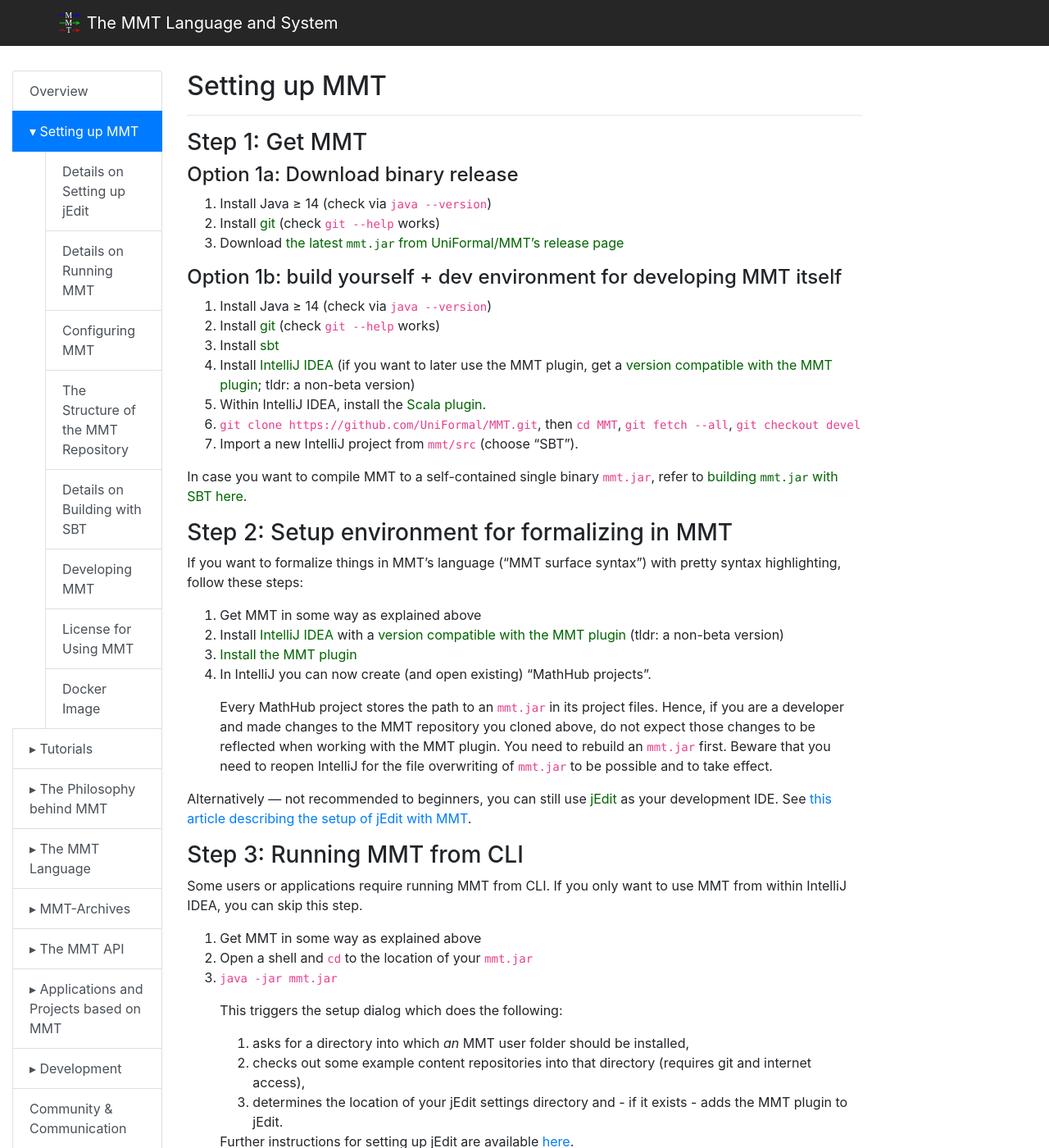
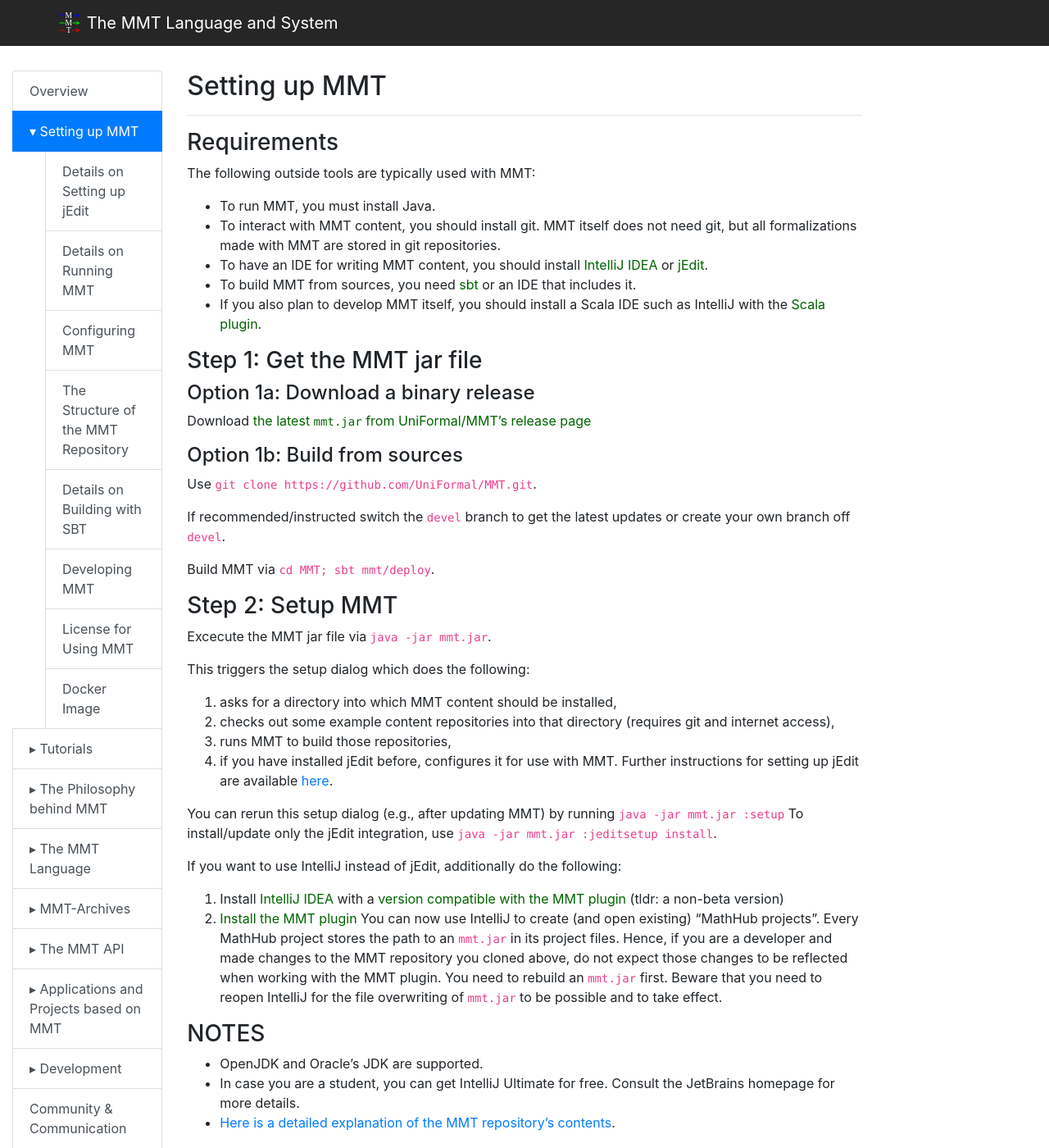
Before and after one commit to UniFormal/uniformal.github.io, a Jekyll site: the page built from doc/setup/index.md, in a window 1280 px wide and 1400 px high. Shown: the whole window at 82% size. Built offline with Jekyll 4.4.1, drawn with Linux system fonts in a browser that asks for light colours; some of the changed text lies outside the part shown.

Commit message:
no message

```diff
--- a/doc/setup/index.md
+++ b/doc/setup/index.md
@@ -3,67 +3,52 @@
 title: Setting up MMT
 ---
 
-<!--
-  READ THIS: Keep this setting up guide short. Especially the list of things to install should just be lists, no useful-but-not-critically-required information.
-             Put such information under the header "NOTES".
+### Requirements
 
-  Rationale: New end users should be able to quickly glance at which software they would need to install; they should *not* see installation instructions riddled
-             with wall of texts.
--->
+The following outside tools are typically used with MMT:
 
-### Step 1: Get MMT
+* To run MMT, you must install Java.
+* To interact with MMT content, you should install git.
+MMT itself does not need git, but all formalizations made with MMT are stored in git repositories.
+* To have an IDE for writing MMT content, you should install [IntelliJ IDEA](https://www.jetbrains.com/idea/) or [jEdit](http://jedit.org/).
+* To build MMT from sources, you need [sbt](https://www.scala-sbt.org/) or an IDE that includes it.
+* If you also plan to develop MMT itself, you should install a Scala IDE such as IntelliJ with the [Scala plugin](https://plugins.jetbrains.com/plugin/1347-scala).
 
-#### Option 1a: Download binary release
+### Step 1: Get the MMT jar file
 
-1. Install Java ≥ 14 (check via `java --version`)
-2. Install [git](https://git-scm.com/) (check `git --help` works)
-3. Download [the latest `mmt.jar` from UniFormal/MMT's release page](https://github.com/UniFormal/MMT/releases/latest)
+#### Option 1a: Download a binary release
 
-#### Option 1b: build yourself + dev environment for developing MMT itself
+Download [the latest `mmt.jar` from UniFormal/MMT's release page](https://github.com/UniFormal/MMT/releases/latest)
 
-1. Install Java ≥ 14 (check via `java --version`)
-2. Install [git](https://git-scm.com/) (check `git --help` works)
-3. Install [sbt](https://www.scala-sbt.org/)
-4. Install [IntelliJ IDEA](https://www.jetbrains.com/idea/) (if you want to later use the MMT plugin, get a [version compatible with the MMT plugin](https://plugins.jetbrains.com/plugin/11450-mmt/versions); tldr: a non-beta version)
-5. Within IntelliJ IDEA, install the [Scala plugin](https://plugins.jetbrains.com/plugin/1347-scala).
-6. `git clone https://github.com/UniFormal/MMT.git`, then `cd MMT`, `git fetch --all`, `git checkout devel`
-7. Import a new IntelliJ project from `mmt/src` (choose "SBT").
+#### Option 1b: Build from sources
 
-In case you want to compile MMT to a self-contained single binary `mmt.jar`, refer to [building `mmt.jar` with SBT here](https://uniformal.github.io/doc/setup/sbt).
+Use `git clone https://github.com/UniFormal/MMT.git`.
 
-### Step 2: Setup environment for formalizing in MMT
+If recommended/instructed switch the `devel` branch to get the latest updates or create your own branch off `devel`.
 
-If you want to formalize things in MMT's language ("MMT surface syntax") with pretty syntax highlighting, follow these steps:
+Build MMT via `cd MMT; sbt mmt/deploy`.
 
-1. Get MMT in some way as explained above
-2. Install [IntelliJ IDEA](https://www.jetbrains.com/idea/) with a [version compatible with the MMT plugin](https://plugins.jetbrains.com/plugin/11450-mmt/versions) (tldr: a non-beta version)
-3. [Install the MMT plugin](https://uniformal.github.io/doc/applications/intellij/)
-4. In IntelliJ you can now create (and open existing) "MathHub projects".
+### Step 2: Setup MMT
 
-   Every MathHub project stores the path to an `mmt.jar` in its project files.
-   Hence, if you are a developer and made changes to the MMT repository you cloned above, do not expect those changes to be reflected when working with the MMT plugin. You need to rebuild an `mmt.jar` first. Beware that you need to reopen IntelliJ for the file overwriting of `mmt.jar` to be possible and to take effect.
+Excecute the MMT jar file via `java -jar mmt.jar`.
 
-Alternatively &mdash; not recommended to beginners, you can still use [jEdit](http://www.jedit.org/) as your development IDE. See [this article describing the setup of jEdit with MMT](jedit).
-
-### Step 3: Running MMT from CLI
-
-Some users or applications require running MMT from CLI. If you only want to use MMT from within IntelliJ IDEA, you can skip this step.
-
-1. Get MMT in some way as explained above
-2. Open a shell and `cd` to the location of your `mmt.jar`
-3. `java -jar mmt.jar`
-
-   This triggers the setup dialog which does the following:
-
-   1. asks for a directory into which *an* MMT user folder should be installed,
-   2. checks out some example content repositories into that directory (requires git and internet access),
-   3. determines the location of your jEdit settings directory and - if it exists - adds the MMT plugin to jEdit.
-
+This triggers the setup dialog which does the following:
+1. asks for a directory into which MMT content should be installed,
+1. checks out some example content repositories into that directory (requires git and internet access),
+1. runs MMT to build those repositories,
+1. if you have installed jEdit before, configures it for use with MMT.
    Further instructions for setting up jEdit are available [here](jedit).
 
+You can rerun this setup dialog (e.g., after updating MMT) by running `java -jar mmt.jar :setup`
+To install/update only the jEdit integration, use `java -jar mmt.jar :jeditsetup install`.
 
-   You may want to rerun this setup when having updated `mmt.jar`: `java -jar mmt.jar :setup`
-   However, rerunning the full setup is usually not necessary. To update your jEdit instance, execute `java -jar mmt.jar :jeditsetup install`.
+If you want to use IntelliJ instead of jEdit, additionally do the following:
+1. Install [IntelliJ IDEA](https://www.jetbrains.com/idea/) with a [version compatible with the MMT plugin](https://plugins.jetbrains.com/plugin/11450-mmt/versions) (tldr: a non-beta version)
+2. [Install the MMT plugin](https://uniformal.github.io/doc/applications/intellij/)
+You can now use IntelliJ to create (and open existing) "MathHub projects".
+Every MathHub project stores the path to an `mmt.jar` in its project files.
+Hence, if you are a developer and made changes to the MMT repository you cloned above, do not expect those changes to be reflected when working with the MMT plugin. You need to rebuild an `mmt.jar` first. Beware that you need to reopen IntelliJ for the file overwriting of `mmt.jar` to be possible and to take effect.
+
 
 ### NOTES
 
```
Also changed, not shown: doc/setup/running.md (+6 -1 lines).
